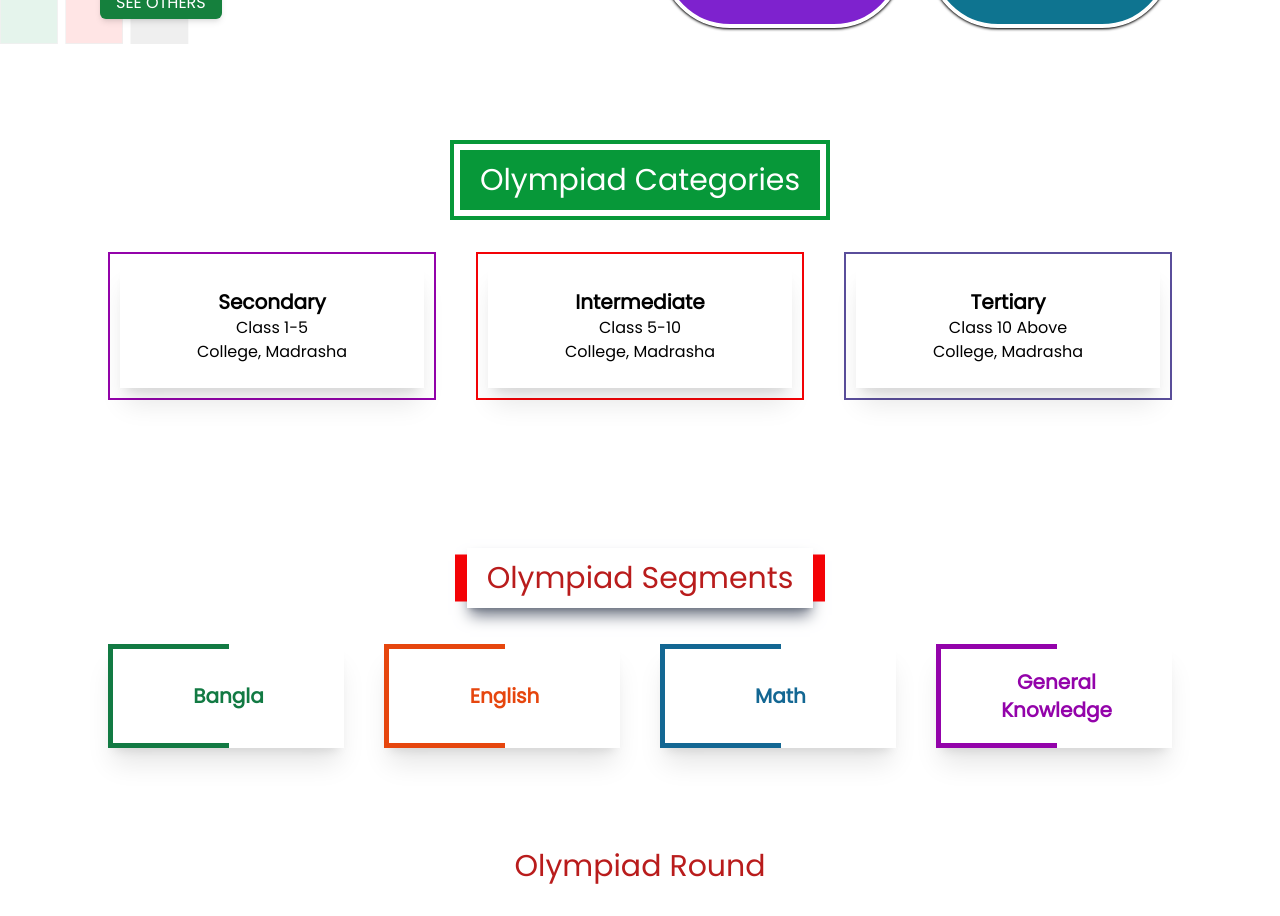
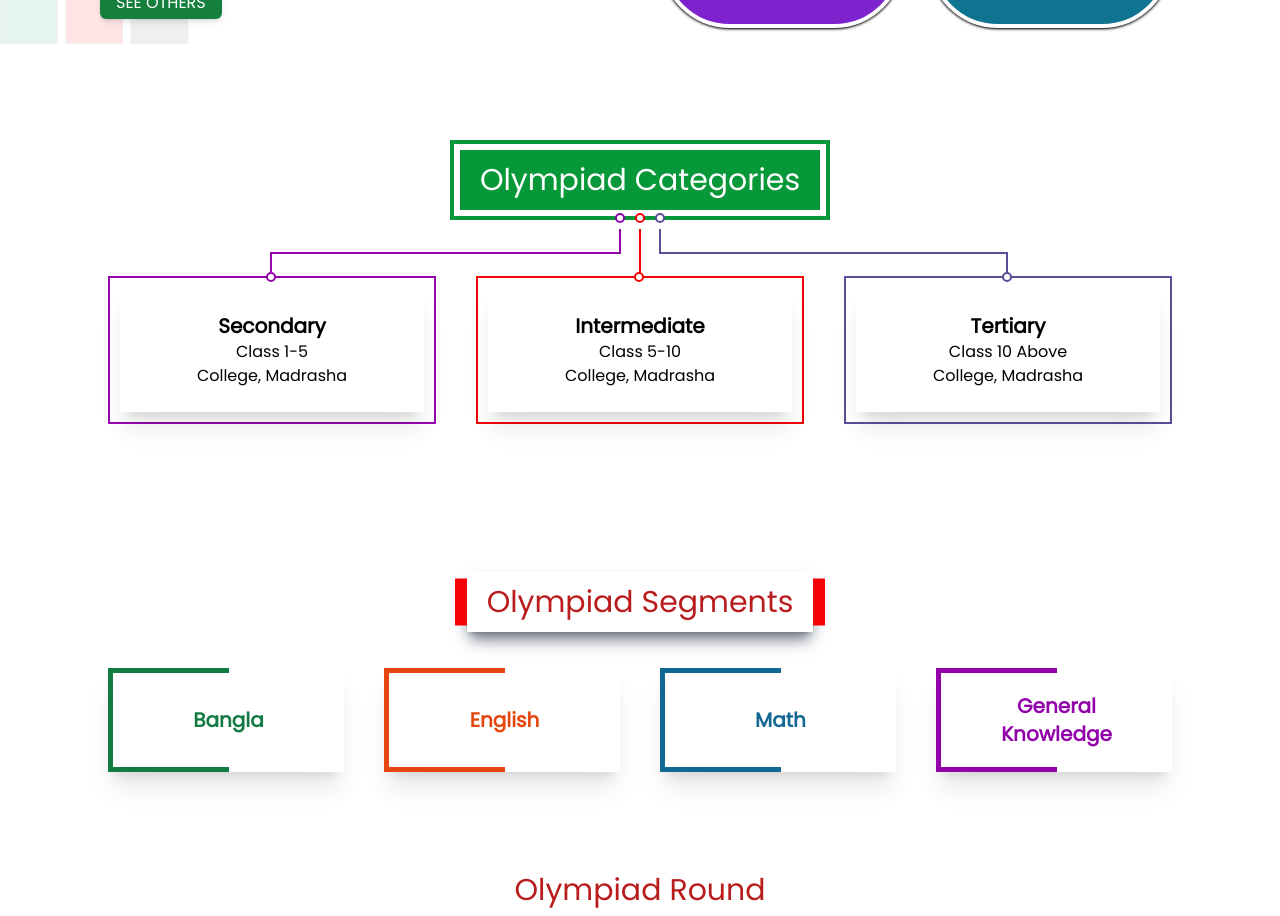
Before and after one commit to ls-kit/careerfrontend, a React (Create React App) app in the folder client/: page / in a window 1280 px wide. Shown: the part 1540-2456 px from the top of the page. Built offline with nearby package versions, Linux system fonts and the light colour scheme.

Commit message:
design update

```diff
--- a/client/src/components/Home/OlympiadCategories.js
+++ b/client/src/components/Home/OlympiadCategories.js
@@ -23,9 +23,13 @@ function OlympiadCategories() {
 
   return (
     <div className="container mx-auto px-3 py-20">
-      <div className="text-center">
-        <h2 className="text-3xl font-medium flex-auto my-5 inline-block px-5 py-3 text-white ls_bdr-head" style={{background:"#079839"}}>
+      <div className="text-center mb-6">
+        <h2 className="text-3xl font-medium flex-auto my-5 inline-block px-5 py-3 text-white ls_bdr-head relative" style={{background:"#079839"}}>
           Olympiad Categories
+
+          <span className="dotted"></span>
+          <span className="dotted"></span>
+          <span className="dotted"></span>
         </h2>
       </div>
       <div className="grid grid-cols-2 md:grid-cols-3 gap-2 ">
@@ -53,6 +57,7 @@ function OlympiadCard({name, category, instituteName}) {
             <p>{category}</p>
             <p>{instituteName}</p>
         </div>
+        <span className="dotted2"></span>
     </div>
   );
 }
--- a/client/src/index.css
+++ b/client/src/index.css
@@ -217,3 +217,109 @@ code {
 .ls_bdr-secondary:nth-child(3) {
   border-color: var(--color9);
 }
+.dotted2 {
+	width: 10px;
+	height: 10px;
+	display: inline-block;
+	border: 2px solid transparent;
+	border-radius: 100px;
+	position: absolute;
+	bottom: 100%;
+	left: 50%;
+	transform: translate(-50%, 4px);
+	background: #fff;
+	margin-left: -1px;
+}
+.ls_bdr-secondary:first-child .dotted2 {
+  border-color: var(--color4);
+}
+.ls_bdr-secondary:nth-child(2) .dotted2 {
+  border-color: var(--color5);
+}
+.ls_bdr-secondary:nth-child(3) .dotted2 {
+  border-color: var(--color9);
+}
+.dotted2::before {
+	content: "";
+	position: absolute;
+	background: transparent;
+	bottom: 100%;
+	left: 50%;
+	width: 2px;
+	height: 21px;
+	transform: translateX(-50%);
+}
+.ls_bdr-secondary:first-child .dotted2::before {
+  background: var(--color4);
+}
+.ls_bdr-secondary:nth-child(2) .dotted2::before {
+  content: inherit;
+}
+.ls_bdr-secondary:nth-child(3) .dotted2::before {
+  background: var(--color9);
+}
+.ls_bdr-secondary:first-child .dotted2::after,
+.ls_bdr-secondary:nth-child(3) .dotted2::after {
+	content: "";
+	position: absolute;
+	background: transparent;
+	bottom: 100%;
+	width: 349px;
+	height: 2px;
+	margin-bottom: 20px;
+}
+.ls_bdr-secondary:first-child .dotted2::after {
+  left: 0;
+  background: var(--color4);
+  margin-left: 2px;
+}
+.ls_bdr-secondary:nth-child(3) .dotted2::after {
+  background: var(--color9);
+  margin-right: 2px;
+  right: 0;
+}
+
+.dotted {
+	width: 10px;
+	height: 10px;
+	display: inline-block;
+	border: 2px solid transparent;
+	border-radius: 100px;
+	position: absolute;
+	top: 100%;
+	left: 50%;
+	transform: translate(-50%, 3px);
+	background: #fff;
+}
+.dotted:first-child {
+  border-color: var(--color4);
+  margin-left: -20px;
+}
+.dotted:nth-child(2) {
+  border-color: var(--color5);
+}
+.dotted:nth-child(3) {
+  border-color: var(--color9);
+  margin-left: 20px;
+}
+.dotted::after {
+	content: "";
+	position: absolute;
+	background: transparent;
+	top: 100%;
+	left: 50%;
+	width: 2px;
+	height: 25px;
+	transform: translateX(-50%);
+  margin-top: 8px;
+}
+.dotted:first-child:after {
+  background: var(--color4);
+}
+.dotted:nth-child(2):after {
+	height: 50px;
+  background: var(--color5);
+}
+.dotted:nth-child(3):after {
+	background: var(--color9);
+}
```
